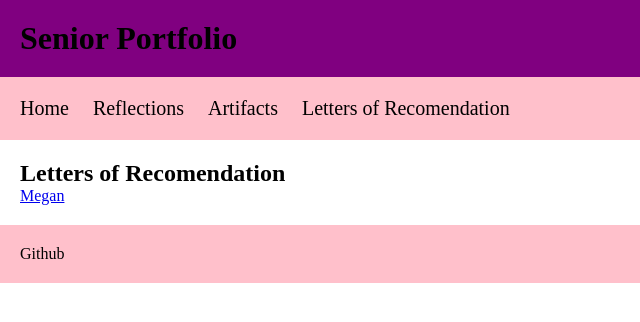
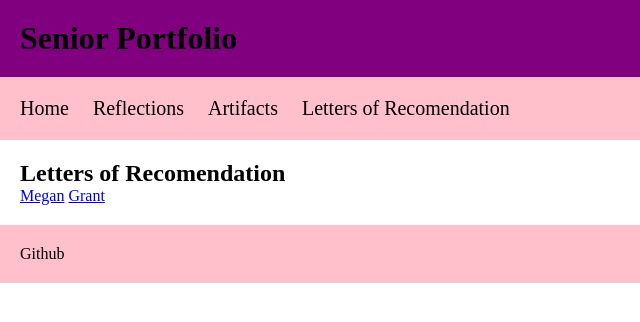
Before and after one commit to JBytesG/JBytesG.github.io, a plain HTML site: page letters/index.html in a window 1280 px wide. Shown: the full height of the page, 0-640 px from the left. Drawn offline with Linux system fonts and the light colour scheme.

Commit message:
add grant

```diff
--- a/letters/index.html
+++ b/letters/index.html
@@ -11,6 +11,7 @@
         <main>
             <h2>Letters of Recomendation</h2>
             <a href="megan-letter.pdf">Megan</a>
+            <a href="grant-letter.pdf">Grant</a>
         </main>
         <general-footer></general-footer>
     </body>
```
Also changed, not shown: 1 other file.
